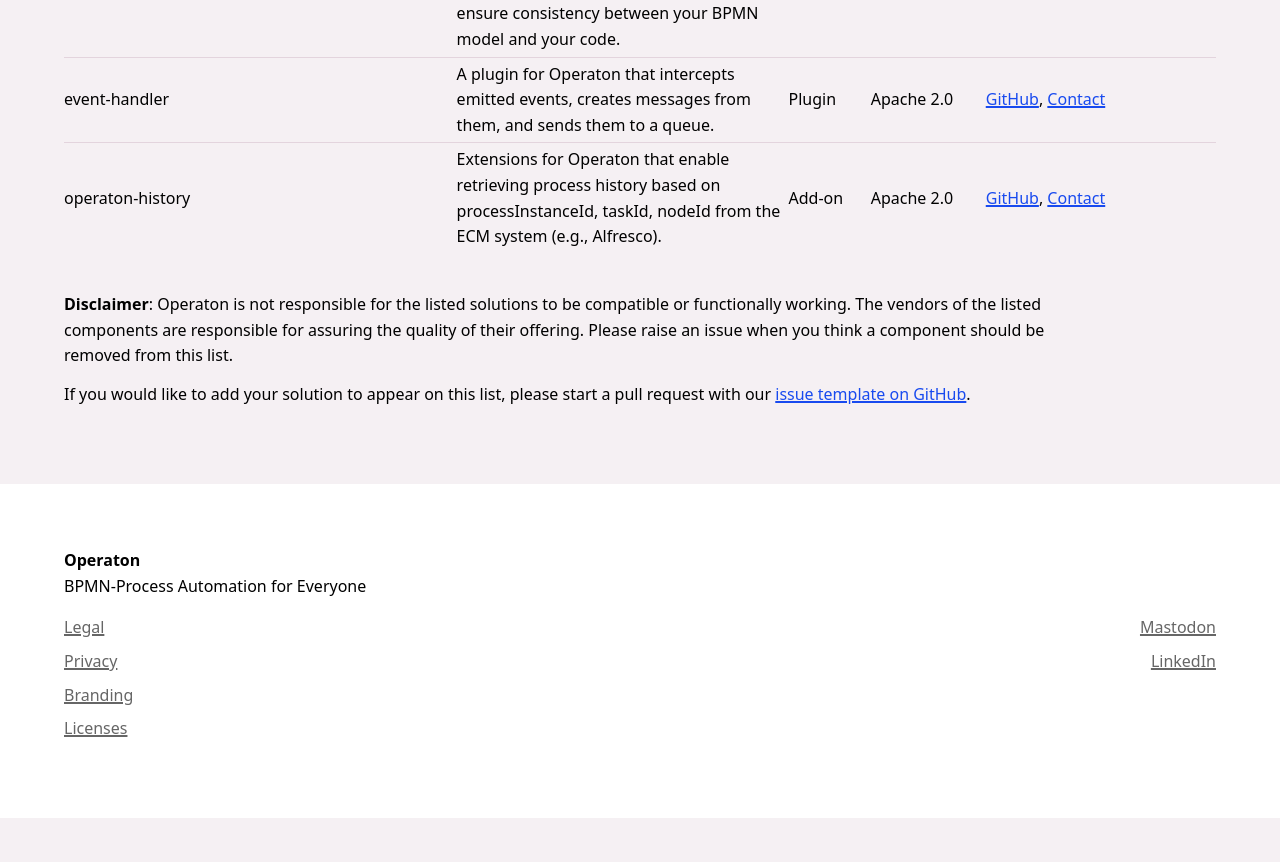
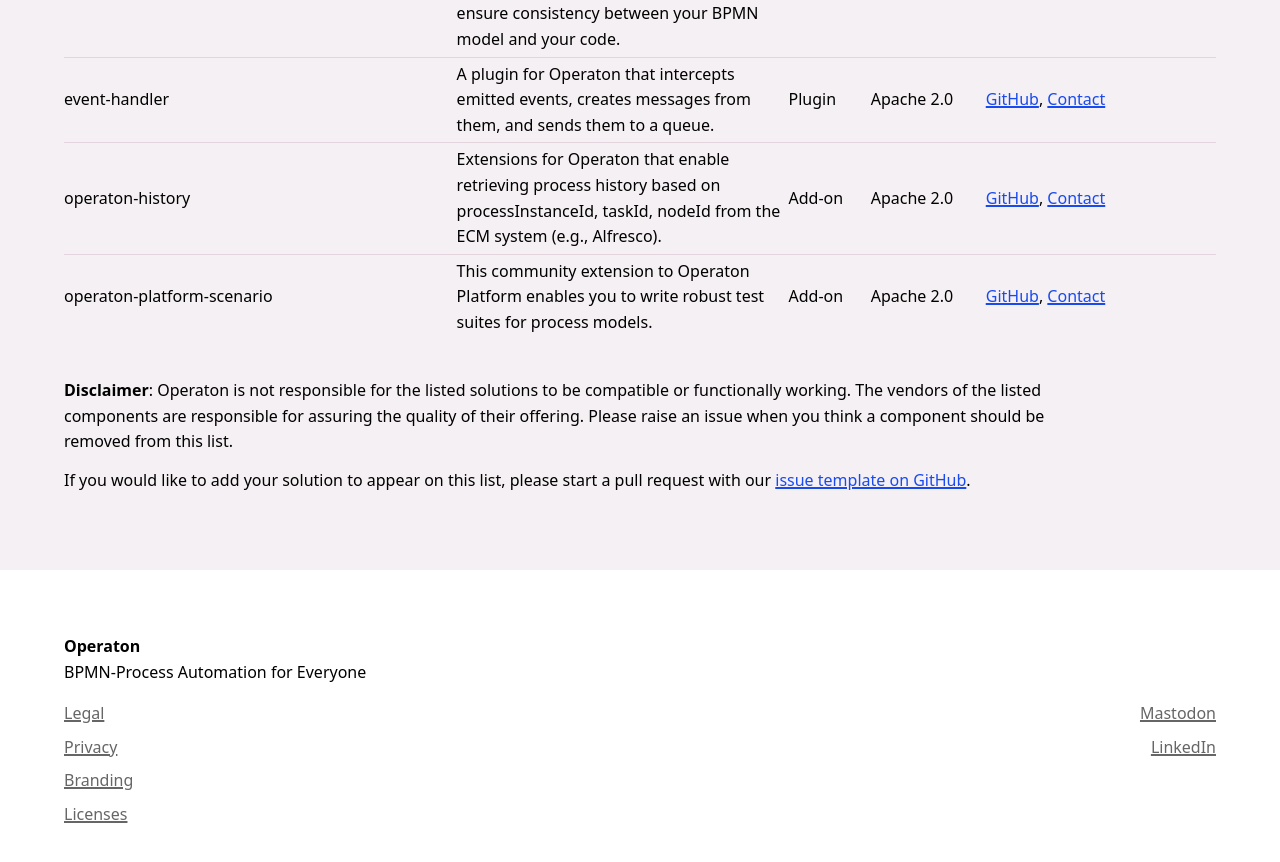
Before and after one commit to operaton/operaton.org, a Jekyll site: the page built from hub.html, in a window 1280 px wide and 900 px high, scrolled down 1849 px. Shown: the top 862 px of the window. Built offline with Jekyll 4.4.1, drawn with Linux system fonts in a browser that asks for light colours; before the commit the page ends 2667 px from its top, so only the background shows below that.

Commit message:
Add operaton-platform-scenario to Hub
Co-authored-by: kthoms <265597+kthoms@users.noreply.github.com>

```diff
--- a/_data/hub-items.yml
+++ b/_data/hub-items.yml
@@ -169,3 +169,14 @@
       url: https://github.com/bibacrm/camunda-health-monitor
     - label: Contact
       url: "info@champa-bpmn.com"
+
+- name: operaton-platform-scenario
+  description: >-
+    This community extension to Operaton Platform enables you to write robust test suites for process models.
+  type: 2
+  license: 2
+  links:
+    - label: GitHub
+      url: https://github.com/ronalders/operaton-platform-scenario
+    - label: Contact
+      url: "https://github.com/ronalders"
```
